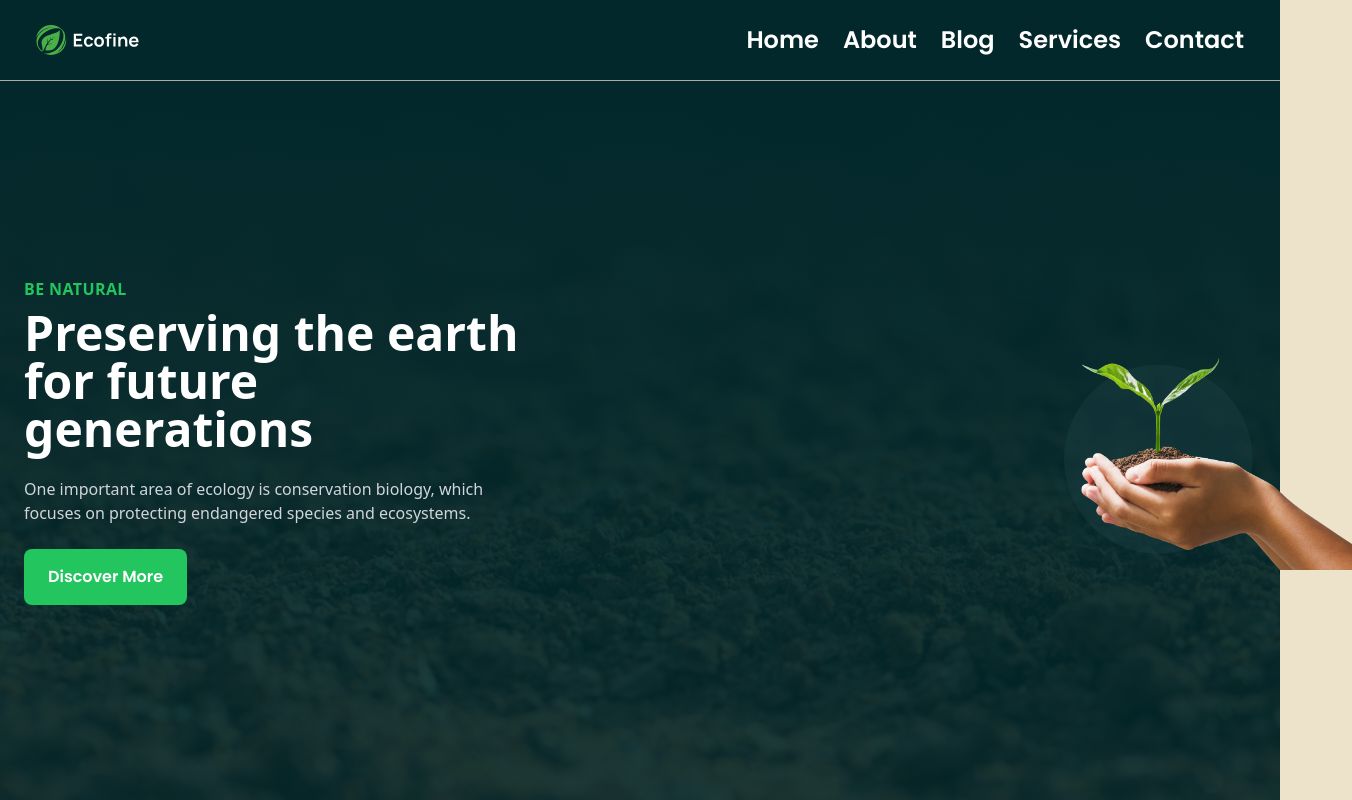
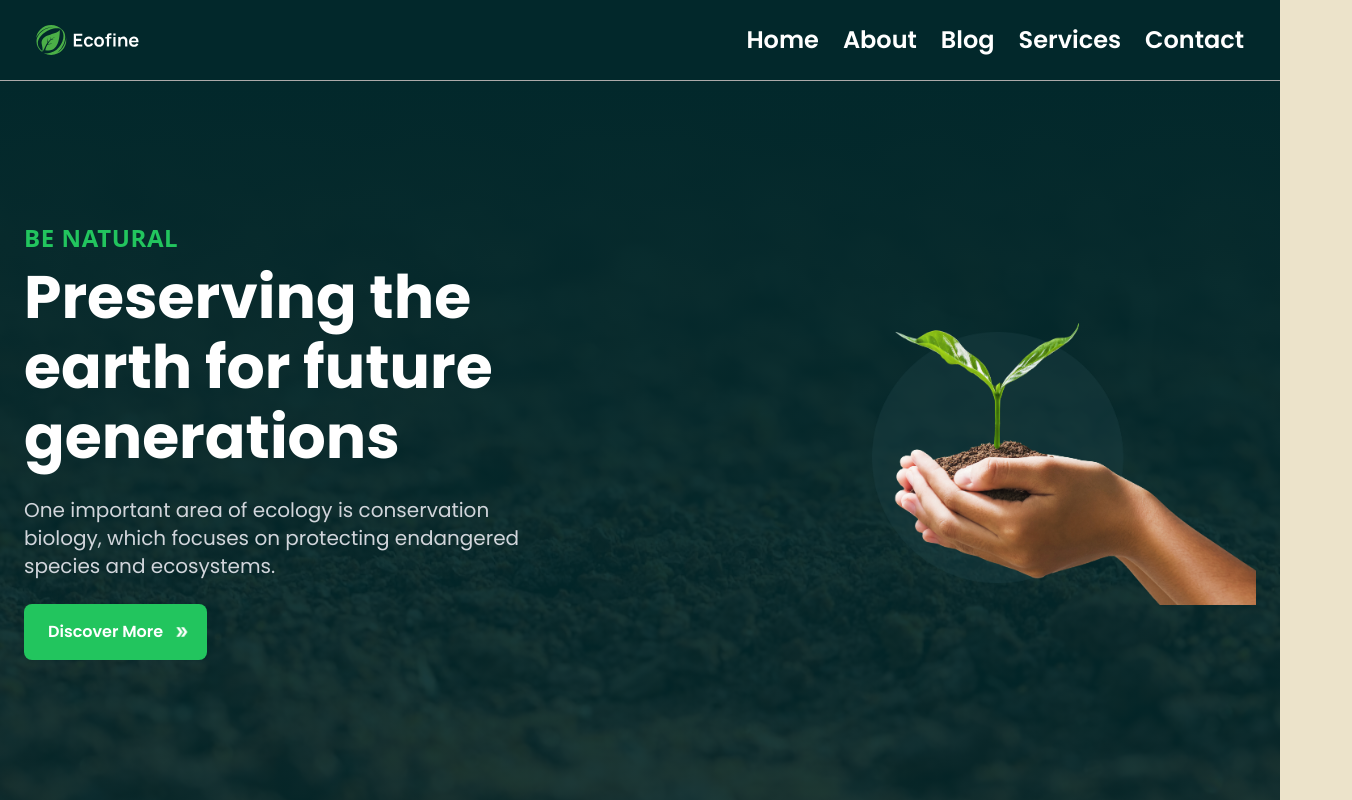
Before and after one commit to VincentMugondora/Eco-Fine, a React (Vite) app: page / in a window 1280 px wide. Shown: the top 800 px of the page, 1352 px wide, since content can reach past the window. Built offline with nearby package versions, Linux system fonts and the light colour scheme.

Commit message:
latest commit

```diff
--- a/src/App.css
+++ b/src/App.css
@@ -28,6 +28,14 @@
     transform: translateY(-20px);
   }
 }
+@keyframes leftright {
+  0%, 100% {
+    transform: translateX(0);
+  }
+  50% {
+    transform: translateX(20px);
+  }
+}
 
 /* Keyframes for pulsing play button */
 @keyframes pulse {
@@ -51,3 +59,7 @@
 .animate-pulse {
   animation: pulse 1.5s infinite ease-in-out;
 }
+
+.arrows{
+    animation: leftright 2s ease-in-out infinite;
+}
--- a/src/components/home/homeComponents/HeroSection.jsx
+++ b/src/components/home/homeComponents/HeroSection.jsx
@@ -1,5 +1,6 @@
 import { Link } from "react-router-dom";
-import PlantImage from "/images/hero-5-1.jpg"; // Replace with your actual image path
+import PlantImage from "/images/hero-5-1.jpg";
+import { MdOutlineDoubleArrow } from "react-icons/md";
 
 const HeroSection = () => {
   return (
@@ -7,31 +8,29 @@ const HeroSection = () => {
       <div className="container mx-auto flex flex-col md:flex-row items-center justify-between px-4 md:px-10 lg:px-20">
         {/* Text Section */}
         <div className="text-white max-w-lg">
-          <p className="uppercase text-green-500 font-semibold mb-2 tracking-wide">
+          <p className="uppercase text-green-500 md:text-2xl font-semibold mb-2 tracking-wide">
             Be Natural
           </p>
-          <h1 className="text-4xl md:text-5xl font-bold leading-tight mb-4">
+          <h1 className="text-4xl md:text-6xl md:leading-[70px] poppins-bold mb-4">
             Preserving the earth for future generations
           </h1>
-          <p className="text-gray-300 mb-6">
+          <p className="text-gray-300 poppins-regular text-xl mb-6">
             One important area of ecology is conservation biology, which focuses
             on protecting endangered species and ecosystems.
           </p>
           <Link
             to="/discover"
-            className="inline-block bg-green-500 text-white px-6 py-3 rounded-lg no-underline poppins-semibold hover:bg-green-600 transition"
+            className="bg-green-500 btns inline-flex items-center gap-1 text-white px-6 py-3 rounded-lg no-underline poppins-semibold
+            hover:text-black"
           >
             Discover More
+            <MdOutlineDoubleArrow className="arrows" />
           </Link>
         </div>
 
         {/* Image Section */}
-        <div className="-mb-[46px] -mr-24 md:mt-0 md:ml-10">
-          <img
-            src={PlantImage}
-            alt="Plant"
-            className="w-72 h-auto max-w-sm"
-          />
+        <div className="-mb-[46px] -mr-24 md:mt-0 md:-mr-12 lg:mr-0 md:ml-10">
+          <img src={PlantImage} alt="Plant" className="w-72 h-auto lg:w-[90vw] max-w-sm" />
         </div>
       </div>
     </div>
```
